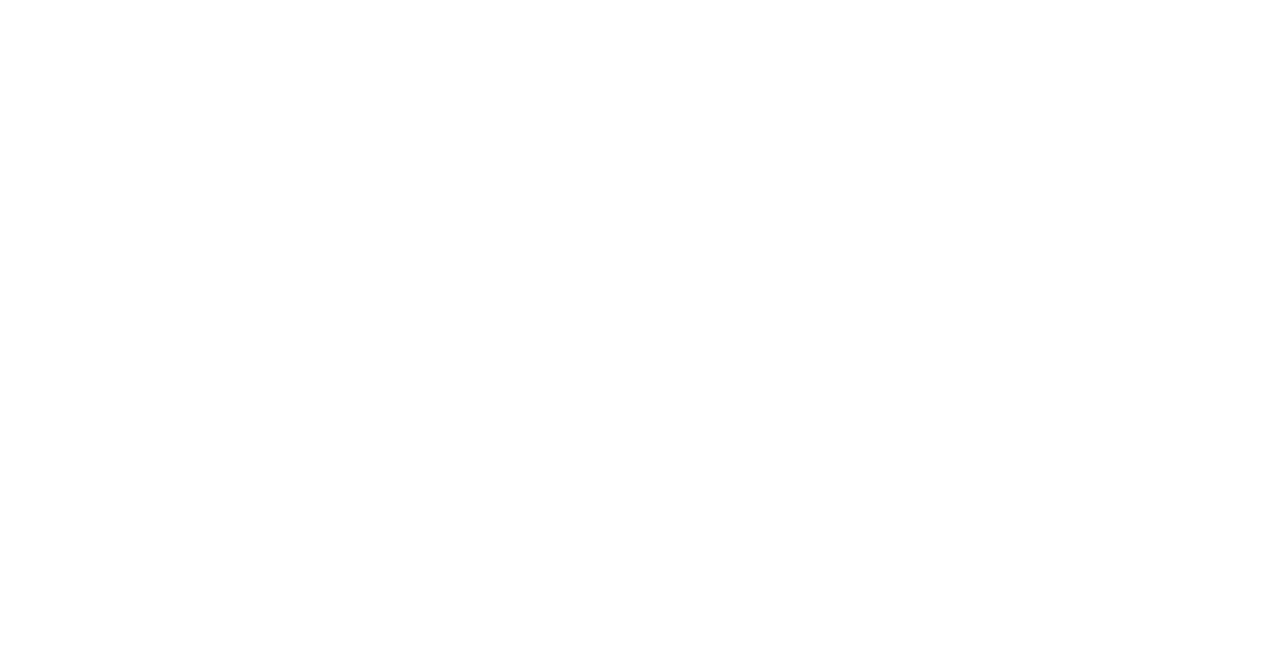
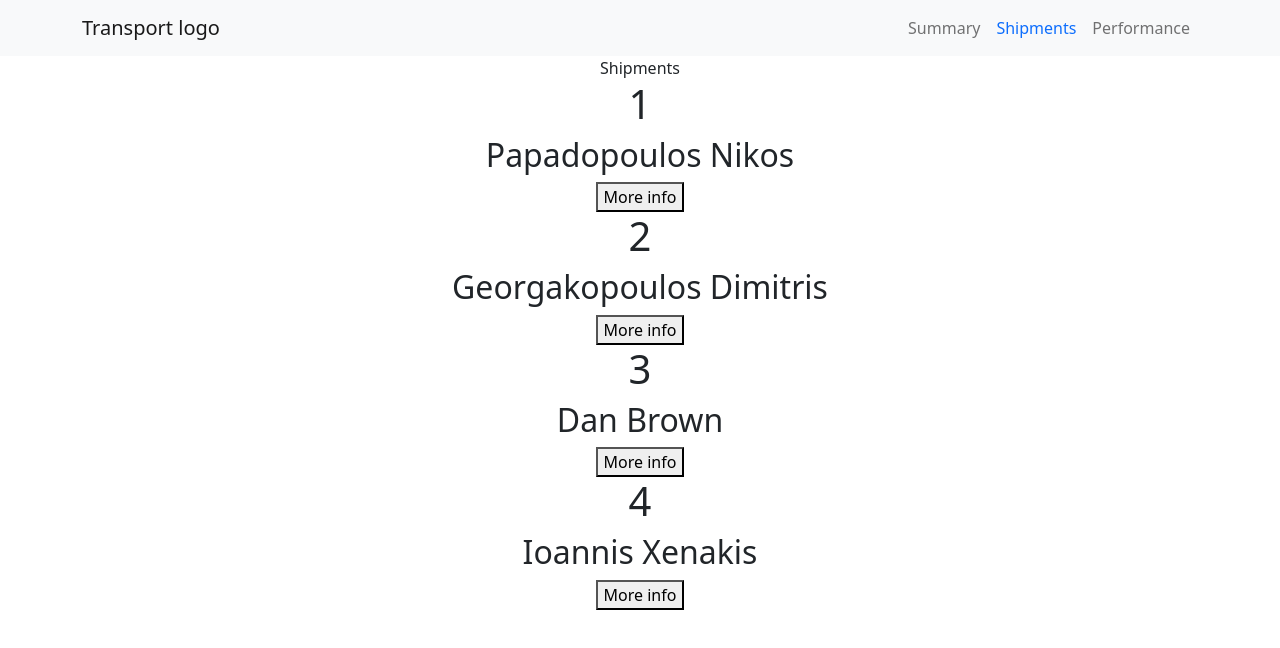
Before and after one commit to geoelectrof/tms-dashboard, a React (Vite) app: page /shipments in a window 1280 px wide. Before the commit this address had no page. Shown: the top 648 px of the page. Built offline with nearby package versions, Linux system fonts and the light colour scheme.

Commit message:
Setup of redux, creation of single shipment page

```diff
--- a/package.json
+++ b/package.json
@@ -10,10 +10,12 @@
     "preview": "vite preview"
   },
   "dependencies": {
+    "@reduxjs/toolkit": "^1.9.5",
     "bootstrap": "^5.2.3",
     "react": "^18.2.0",
     "react-bootstrap": "^2.7.4",
     "react-dom": "^18.2.0",
+    "react-redux": "^8.0.5",
     "react-router-bootstrap": "^0.26.2",
     "react-router-dom": "^6.11.2",
     "sass": "^1.62.1"
--- a/src/App.jsx
+++ b/src/App.jsx
@@ -1,6 +1,7 @@
 import { BrowserRouter, Routes, Route } from 'react-router-dom'
 import Performance from './components/Performance'
-import Transfers from './components/Transfers'
+import Shipments from './components/Shipments'
+import SingleShipment from './components/singleShipment'
 import Summary from './components/Summary'
 import SharedLayout from './components/SharedLayout'
 
@@ -14,7 +15,8 @@
       <Routes>
         <Route path="/" element={<SharedLayout />}>
           <Route index element={<Summary />} />
-          <Route path="transfers" element={<Transfers />} />
+          <Route path="shipments" element={<Shipments />} />
+          <Route path="shipments/:shipmentId" element={<SingleShipment />} />
           <Route path="performance" element={<Performance />} />
         </Route>
       </Routes>
--- a/src/components/Navigation.jsx
+++ b/src/components/Navigation.jsx
@@ -9,7 +9,7 @@
   return (
     <nav>
       {/* <NavLink to='/'>Summary</NavLink>
-        <NavLink to='/transfers'>Transfers</NavLink>
+        <NavLink to='/shipments'>Shipments</NavLink>
         <NavLink to='/performance'>Performance</NavLink> */}
       <Navbar collapseOnSelect expand="md" bg="light" className="bg-light">
         <Container>
@@ -30,11 +30,11 @@
               </LinkContainer>
 
               <LinkContainer
-                to="/transfers"
+                to="/shipments"
                 activeClassName="text-primary"
                 className="nav-item nav-link"
               >
-                <Nav.Link>Transfers</Nav.Link>
+                <Nav.Link>Shipments</Nav.Link>
               </LinkContainer>
 
               <LinkContainer
--- /dev/null
+++ b/src/components/Shipments.jsx
@@ -0,0 +1,29 @@
+import { useSelector } from "react-redux"
+import { LinkContainer } from "react-router-bootstrap"
+
+const Shipments = () => {
+    const { shipments } = useSelector(state => state.shipments)
+    console.log('shipments', shipments)
+
+    return (
+        <>
+            <div>Shipments</div>
+            {shipments.map(shipment => {
+                // console.log('shipment', shipment)
+                return (
+                    <div key={shipment.id}>
+                        <h1>{shipment.id}</h1>
+                        <h2>{shipment.customerName}</h2>
+                        <LinkContainer to={`/shipments/${shipment.id}`}>
+                            <button>
+
+                            More info
+                            </button>
+                        </LinkContainer>
+                    </div>
+                )
+            })}
+        </>
+    )
+}
+export default Shipments
--- /dev/null
+++ b/src/components/SingleShipment.jsx
@@ -0,0 +1,24 @@
+import { useParams } from "react-router"
+import { LinkContainer } from "react-router-bootstrap"
+import { useSelector } from "react-redux"
+
+const SingleShipment = () => {
+    const { shipmentId } = useParams()
+    const {shipments} = useSelector(state => state.shipments)
+    console.log('shipmentnew', shipments)
+    const shipment = shipments.find(shipment => shipment.id == shipmentId)
+    console.log(shipment)
+
+    return (
+      <>
+        <div>SingleShipment</div>
+        <h2>{shipmentId}</h2>
+        <h3>{shipment.customerName}</h3>
+        <h3>{shipment.originAdress}</h3>
+        <LinkContainer to="/shipments">
+          <button>Back to shipments</button>
+        </LinkContainer>
+      </>
+    );
+}
+export default SingleShipment
--- a/src/components/Transfers.jsx
+++ /dev/null
@@ -1,6 +0,0 @@
-const Transfers = () => {
-  return (
-    <div>Transfers</div>
-  )
-}
-export default Transfers
--- /dev/null
+++ b/src/data/shipments.json
@@ -0,0 +1,38 @@
+[
+  {
+    "id": 1,
+    "customerName": "Papadopoulos Nikos",
+    "originAdress": "Athens",
+    "destinationAdress": "Thessaloniki",
+    "carrierName": "DHL",
+    "deliveryDate": "2023-06-25",
+    "status": "in transit"
+  },
+  {
+    "id": 2,
+    "customerName": "Georgakopoulos Dimitris",
+    "originAdress": "Athens",
+    "destinationAdress": "Thessaloniki",
+    "carrierName": "ACS",
+    "deliveryDate": "2023-03-25",
+    "status": "delivered"
+  },
+  {
+    "id": 3,
+    "customerName": "Dan Brown",
+    "originAdress": "London",
+    "destinationAdress": "Paris",
+    "carrierName": "DHL",
+    "deliveryDate": "2023-05-10",
+    "status": "delayed"
+  },
+  {
+    "id": 4,
+    "customerName": "Ioannis Xenakis",
+    "originAdress": "New York",
+    "destinationAdress": "Athens",
+    "carrierName": "UPS",
+    "deliveryDate": "2023-06-15",
+    "status": "in transit"
+  }
+]
--- /dev/null
+++ b/src/features/transports/shipmentsSlice.js
@@ -0,0 +1,15 @@
+import { createSlice } from "@reduxjs/toolkit";
+import shipmentsData from '../../data/shipments.json'
+
+const initialState = {
+    shipments: shipmentsData,
+}
+
+const shipmentsSlice = createSlice({
+    name: 'shipments',
+    initialState,
+})
+
+console.log(shipmentsSlice)
+
+export default shipmentsSlice.reducer
--- a/src/main.jsx
+++ b/src/main.jsx
@@ -1,12 +1,16 @@
 import React from 'react'
 import ReactDOM from 'react-dom/client'
 import App from './App.jsx'
+import { store } from './store.js'
+import { Provider } from 'react-redux'
 
 import './index.scss'
 
 
 ReactDOM.createRoot(document.getElementById('root')).render(
   <React.StrictMode>
-    <App />
+    <Provider store={store}>
+      <App />
+    </Provider>
   </React.StrictMode>,
 )
--- /dev/null
+++ b/src/store.js
@@ -0,0 +1,8 @@
+import { configureStore } from "@reduxjs/toolkit";
+import shipmentsSlice from "./features/transports/shipmentsSlice";
+
+export const store = configureStore({
+    reducer: {
+        shipments: shipmentsSlice,
+    },
+})
```
Also changed, not shown: 1 other file (tests, documents, lock files or other folders).
